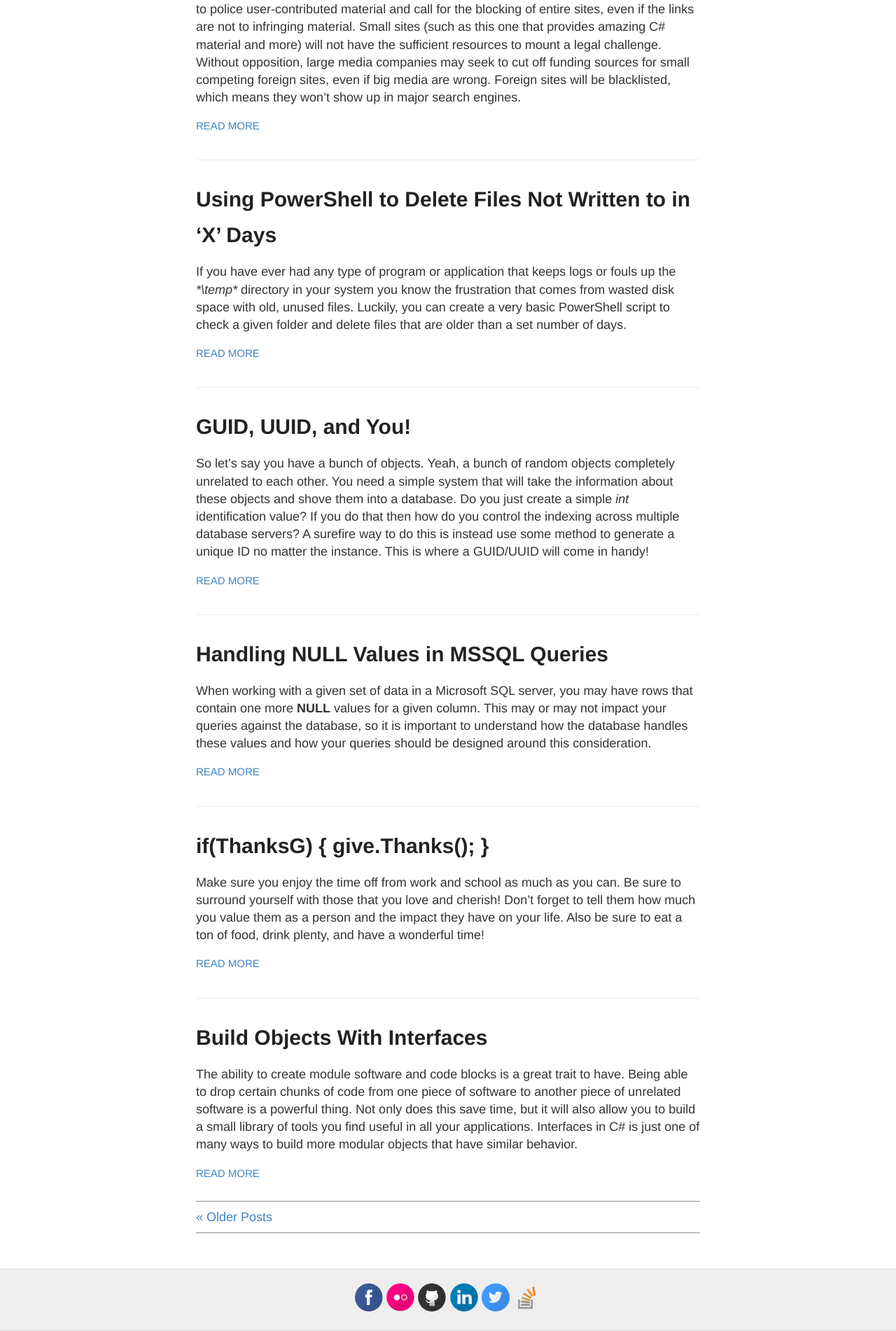
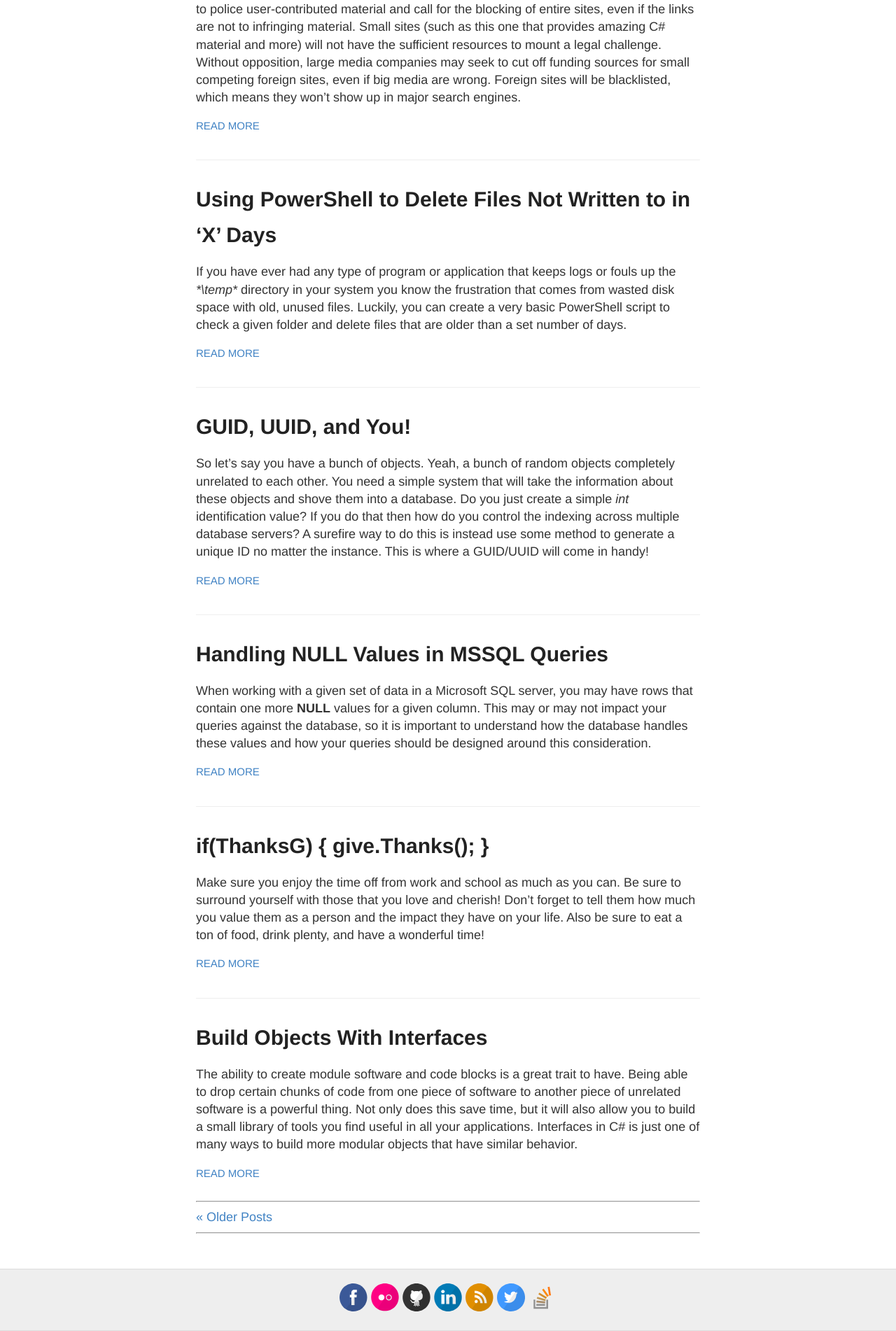
Before and after one commit to urda/website, a Jekyll site: the page built from index.html, in a window 1280 px wide. Shown: the part 1264-3166 px from the top of the page at 70% size. Built offline with Jekyll 4.4.1, drawn with Linux system fonts in a browser that asks for light colours; Markdown is read by kramdown in place of the engine named in the settings; the list of posts is cut into pages by our own code.

Commit message:
Attempt to use the new jekyll-feed

```diff
--- a/_config.yml
+++ b/_config.yml
@@ -28,7 +28,7 @@
   instagram:
   linkedin: urdap
   pinterest:
-  rss: # just type anything here for a working RSS icon, make sure you set the "url" above!
+  rss: asdf # just type anything here for a working RSS icon, make sure you set the "url" above!
   twitter: urda
   stackoverflow: users/169153/urda # your stackoverflow profile, e.g. "users/50476/bart-kiers"
   youtube: # channel/<your_long_string> or user/<user-name>
```
